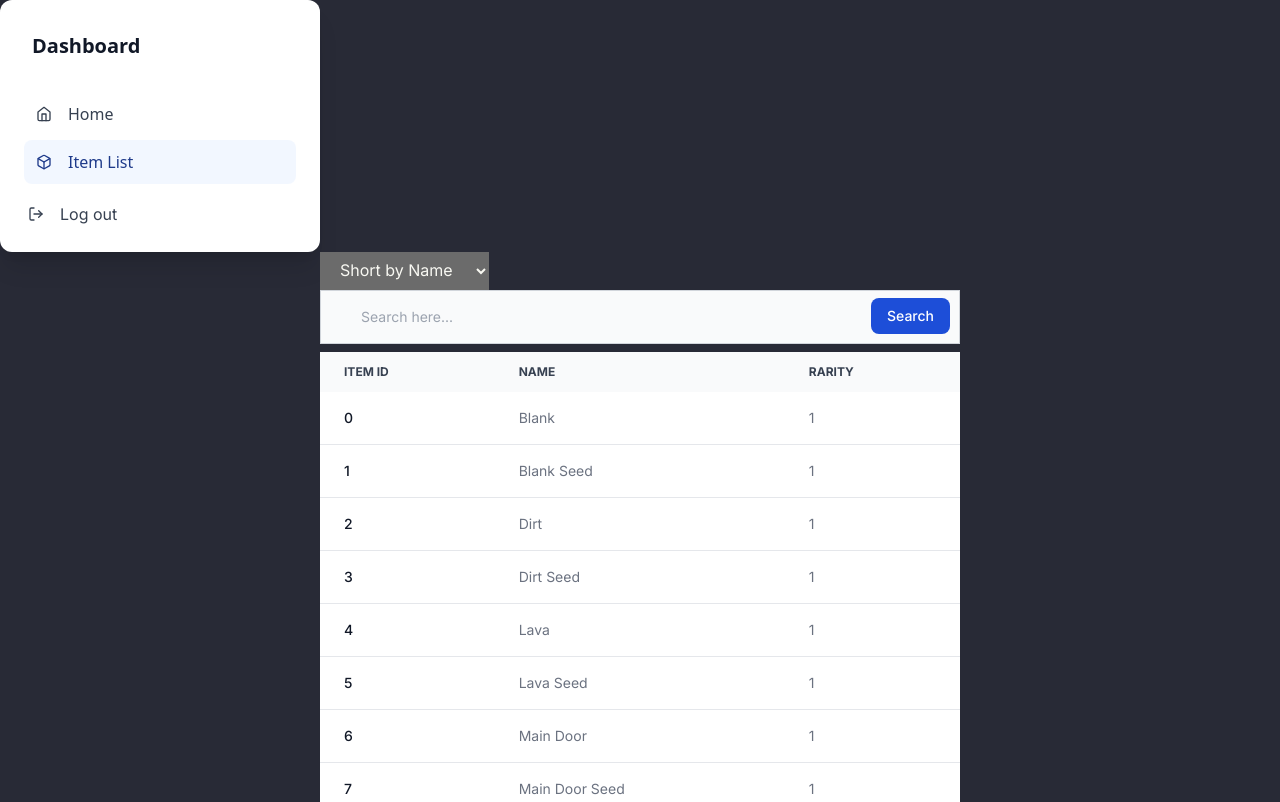
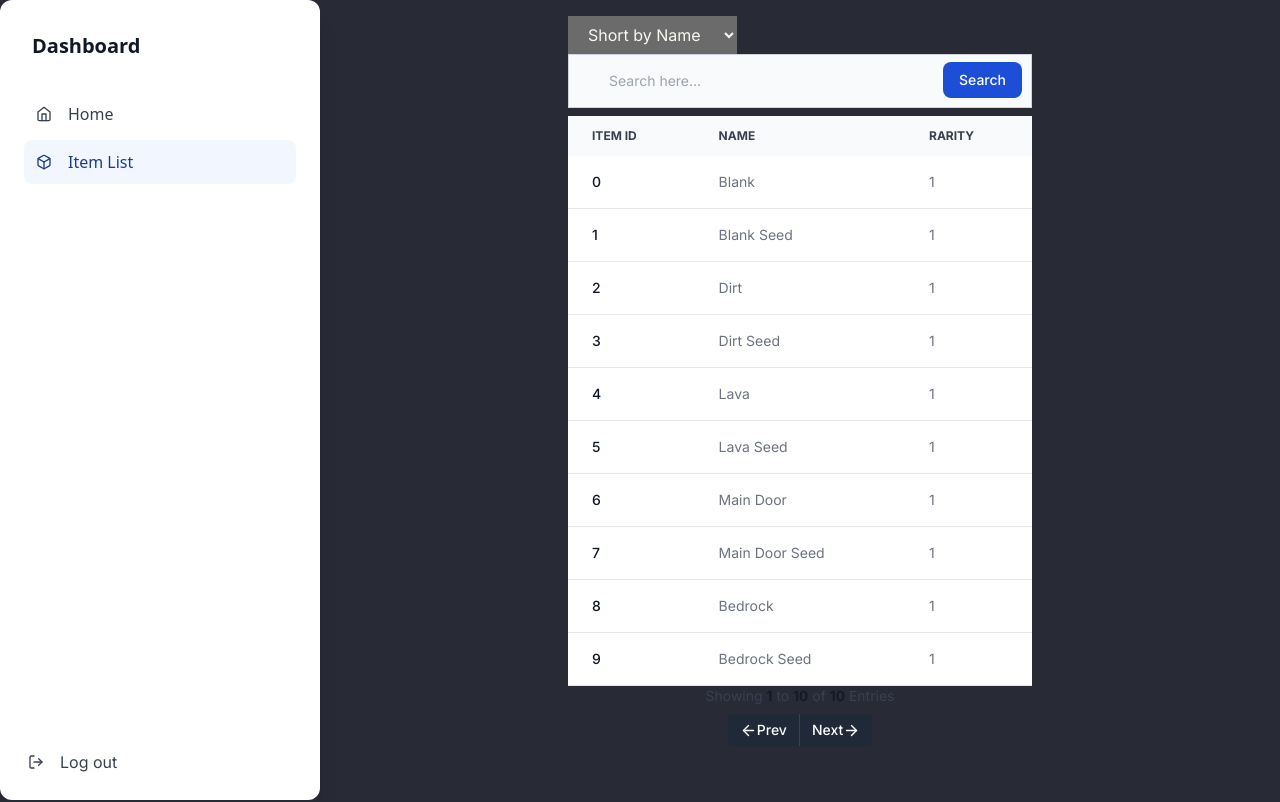
Before and after one commit to miftt/status_bot, a Next.js app: page /itemlist in a window 1280 px wide. Shown: the top 802 px of the page. Built offline with nearby package versions, Linux system fonts and the light colour scheme; no server answers.

Commit message:
fix sidebar

```diff
--- a/src/app/layout.tsx
+++ b/src/app/layout.tsx
@@ -7,8 +7,8 @@ import { SessionProvider } from 'next-auth/react'
 const inter = Inter({ subsets: ['latin'] })
 
 import Sidebar from './sidebar'
-import Footer from './footer'
 import { usePathname } from 'next/navigation'
+import { Toaster } from 'sonner'
 
 // export const metadata: Metadata = {
 //   title: 'Table Bot Mifuzi',
@@ -27,9 +27,13 @@ export default function RootLayout({
     <html lang="en">
       <SessionProvider>
         <body className={inter.className}>
-          {!disableNavbar.includes(pathname) && <Sidebar/>}
-            {children}
-          {/* <Footer/> */}
+          <div className='flex h-screen flex-row justify-start'>
+            {!disableNavbar.includes(pathname) && <Sidebar/>}
+            <div className='flex-1 p-4'>
+              <Toaster position="top-center" richColors />
+              {children}
+            </div>
+          </div>
         </body>
       </SessionProvider>
     </html>
```
